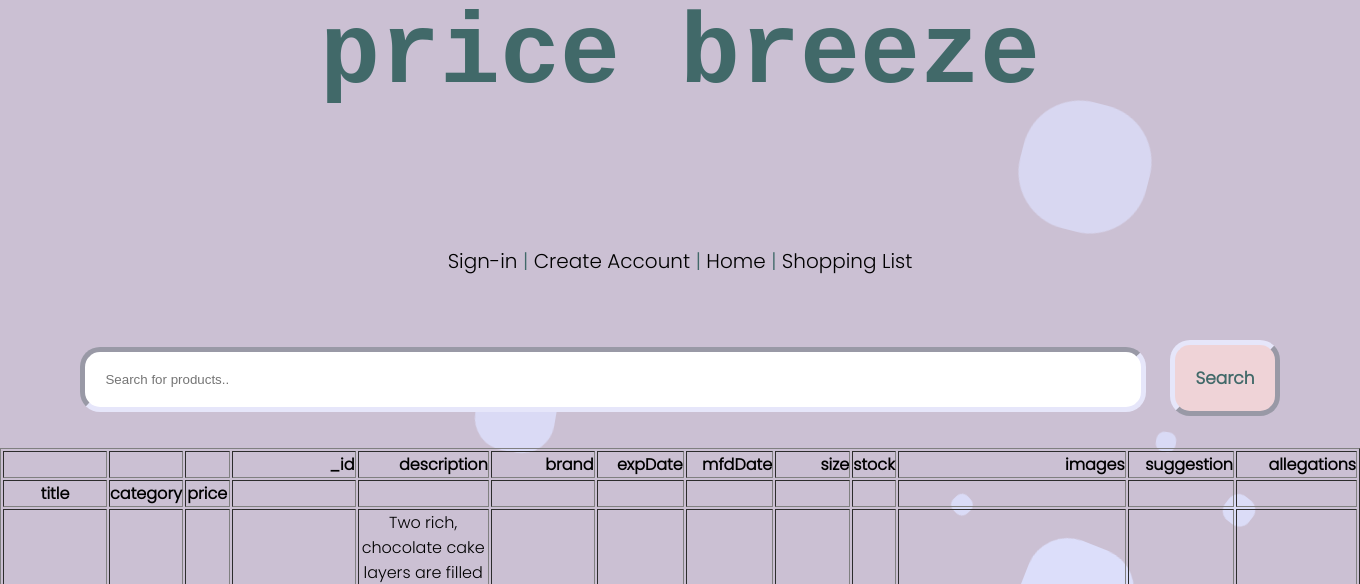
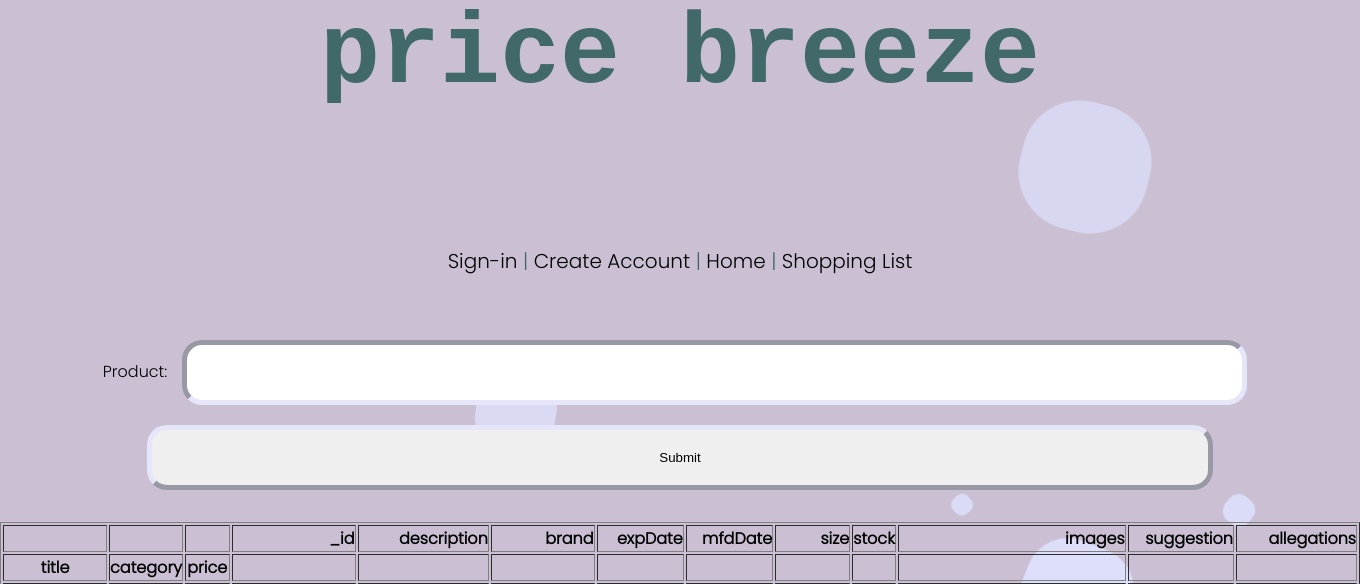
Before and after one commit to Kevin-Mortimer-19/Price-Breeze, a Django app: page /home/ in a window 1360 px wide. Shown: the part 58-642 px from the top of the page. Run offline with Django 4.2, Linux system fonts and the light colour scheme.

Commit message:
search input working

```diff
--- a/breeze/forms.py
+++ b/breeze/forms.py
@@ -165,7 +165,9 @@ class PasswordChangeForm(forms.Form):
             )
         return old_password
 
-class addToList(forms.Form):
-    item = forms.CharField(max_length=100)
+class searchFor(forms.Form):
+    product = forms.CharField(max_length=100)
 
-# class searchFrom(forms.Form):
+
+# class addToList(forms.Form):
+#     item = forms.CharField(max_length=100)
--- a/breeze/scrape.py
+++ b/breeze/scrape.py
@@ -6,7 +6,7 @@ def search(url):
 
     s = HTMLSession()
     source = s.get(url)
-    source.html.render(sleep=2)
+    # source.html.render(sleep=10)
 
     soup = BeautifulSoup(source.text, 'html.parser')
 
--- a/breeze/templates/home_page.html
+++ b/breeze/templates/home_page.html
@@ -53,9 +53,10 @@
     <section>
         <br/>
         <div id = "searchBar">
-            <form method = "GET">
-                <input type="text" name="searchInput" placeholder="Search for products..">
-                <button type="submit" name="search-button">Search</button>
+            <form method="POST">
+                {% csrf_token %}
+                {{ form }}
+                <input type="submit" value="Submit">
             </form>
         </div>
     </section>
@@ -66,11 +67,6 @@
         <button onclick="location.href='{%url 'low'%}'"type="button">Sort Lowest to Highest</button>
         <button onclick="location.href='{%url 'reset'%}'"type="button">Reset</button>
     </div>
-    <form method="POST">
-        {% csrf_token %}
-        {{ form }}
-        <input type="submit" value="Submit">
-</form>
 
 </body>
 
--- a/breeze/urls.py
+++ b/breeze/urls.py
@@ -14,6 +14,5 @@ urlpatterns = [
     path("list/", views.list, name="list"),
     path("high/", views.tableSortH, name="high"),
     path("low/", views.tableSortL, name="low"),
-    path("reset/", views.table, name="reset"),
-    path("search_results/", views.searchProd, name="search_results")
+    path("reset/", views.table, name="reset")
 ]
--- a/breeze/views.py
+++ b/breeze/views.py
@@ -1,6 +1,6 @@
 from django.shortcuts import render, redirect
 from django.http import HttpResponseRedirect
-from breeze.forms import LoginForm, CreateForm, addToList
+from breeze.forms import *
 from breeze.models import ShoppingList, Item
 from django.contrib.auth.forms import UserCreationForm
 from django.contrib.auth import login
@@ -48,14 +48,15 @@ def log_in(request):
 
 def home(request):
 	if request.method == "POST":
-		form = addToList(request.POST)
+		form = searchFor(request.POST)
 		if form.is_valid():
-			list = ShoppingList.objects.get(userid=request.user)
-			name = request.POST.get('item')
-			item = Item(userid=list, item_name=name, item_id = 1)
-			item.save()
+			print('inside home func')
+			productItem = request.POST.get('product')
+			print('grabbed input: %s', productItem)
+			scrape_product(productItem)
+			print('scrapped product')
 	else:
-		form = addToList()
+		form = searchFor()
 	return render(request, "home_page.html", {"form":form})
 
 def password_reset_request(request):
```
